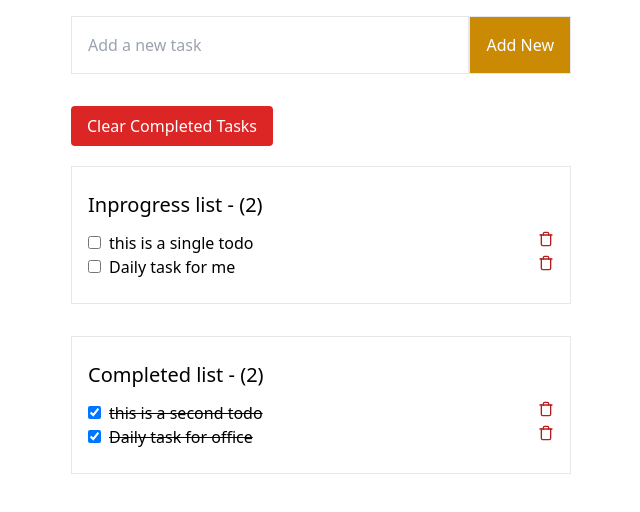
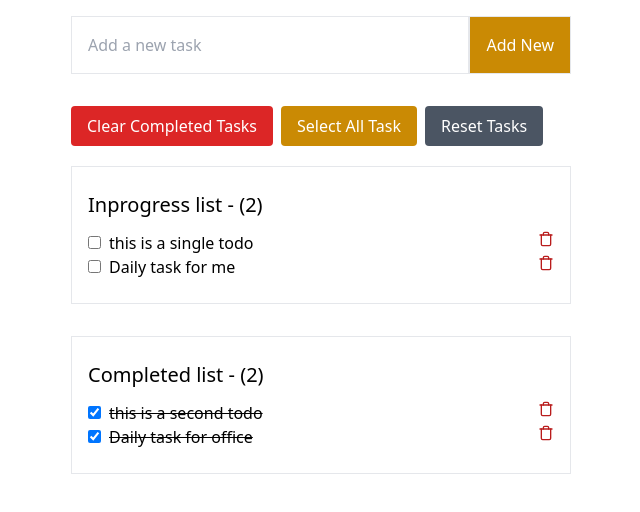
Before and after one commit to devenamulhaque/todoapp-vue, a plain HTML site: page index.html in a window 1280 px wide. Shown: the part 84-596 px from the top of the page, without its empty margins (319-959 px from the left). Drawn offline with nearby package versions, Linux system fonts and the light colour scheme.

Commit message:
I just create selectAllTask and resetTask button and function

```diff
--- a/index.html
+++ b/index.html
@@ -24,6 +24,8 @@
         </form>
         <div class="mb-3">
             <button class="bg-red-600 px-4 py-2 rounded text-white mr-2 mb-2" @click="deleteCompletedTasks" v-if="completedTask.length">Clear Completed Tasks</button>
+            <button class="bg-yellow-600 px-4 py-2 rounded text-white mr-2 mb-2" @click="selectAllTask" v-if="inProgressTask.length">Select All Task</button>
+            <button class="bg-gray-600 px-4 py-2 rounded text-white mr-2 mb-2" @click="resetTask" v-if="todos.length">Reset Tasks</button>
         </div>
         <div class="mb-8 border px-4 py-6" v-if="inProgressTask.length">
             <h2 class="text-xl font-medium mb-3">Inprogress list - ({{inProgressTask.length}})</h2>
@@ -100,6 +102,14 @@
                 deleteCompletedTasks(){
                     const deleteCompletedTasks = this.todos.filter(task => !task.completed)
                     this.todos = deleteCompletedTasks
+                },
+                selectAllTask() {
+                    this.todos.forEach(todo => {
+                        todo.completed = true;
+                    });
+                },
+                resetTask() {
+                    this.todos = [];
                 }
             },
             computed: {
```
